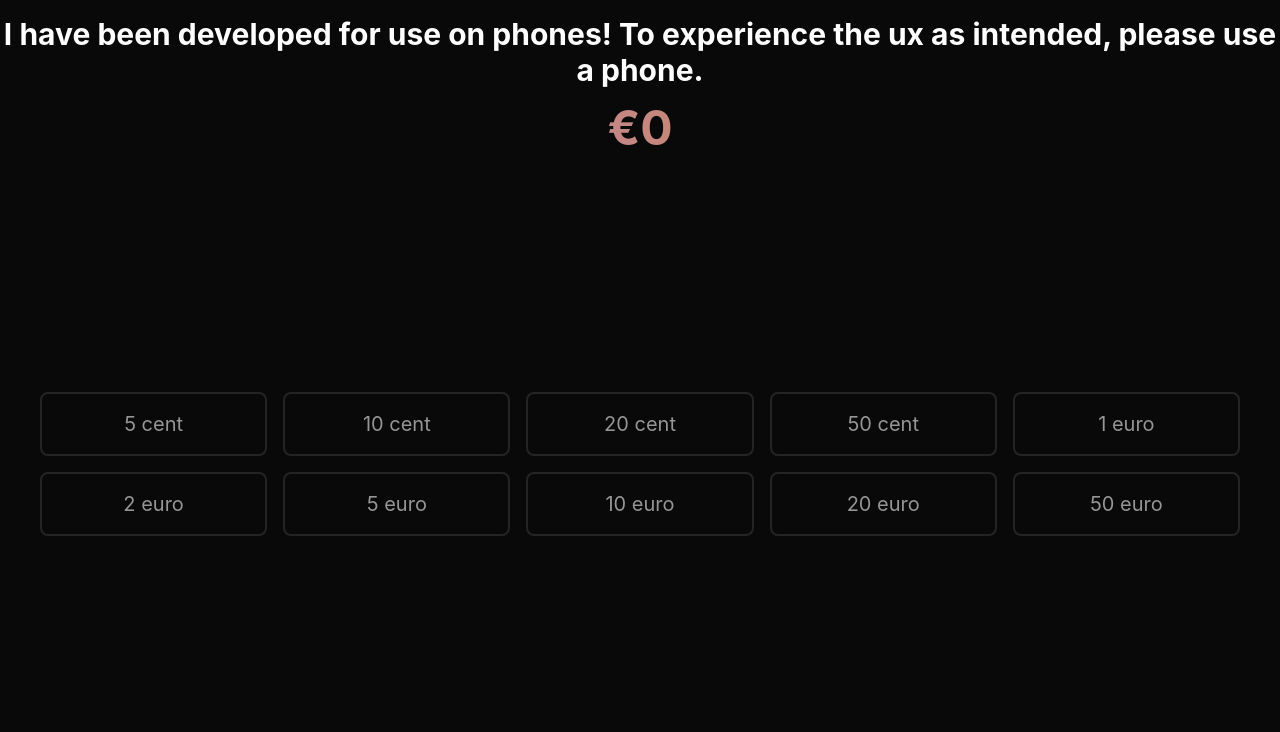
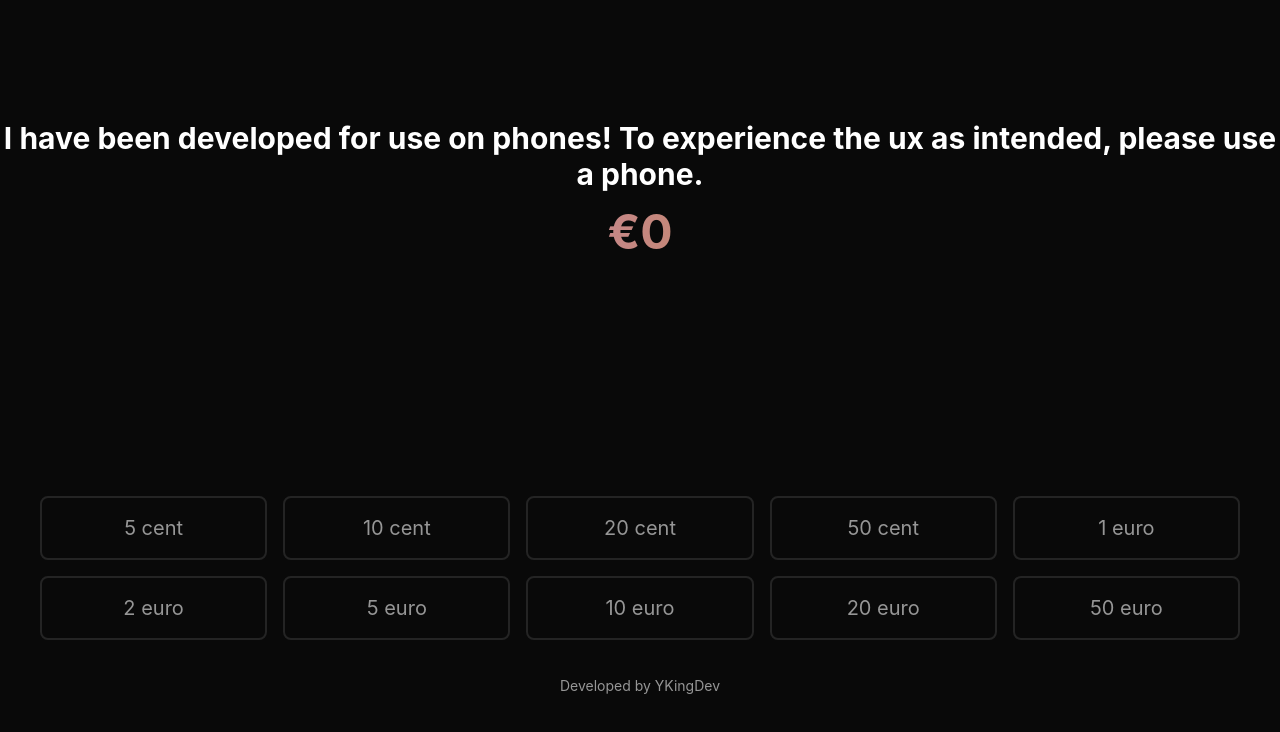
Before and after one commit to Ykingdev/Cashcalc, a React (Create React App) app: page / in a window 1280 px wide. Shown: the top 732 px of the page. Built offline with nearby package versions, Linux system fonts and the light colour scheme.

Commit message:
updated footer

```diff
--- a/src/App.js
+++ b/src/App.js
@@ -46,7 +46,7 @@ function Increment() {
         <div className="grid w-screen px-10 grid-cols-2 sm:grid-cols-3 md:grid-cols-4 lg:grid-cols-5 gap-4">
           {incrementValues.map((value, index) => (
             <button
-              className=" hover:bg-gradient-to-r hover:from-purple-400 hover:to-yellow-600 hover:text-[#090909] hover:duration-150 duration-150  bg-[#090909] border-solid border-2 border-[#242424] text-[#969696] p-3 sm:p-4 text-xl rounded-lg"
+              className=" hover:bg-gradient-to-r hover:from-purple-400 hover:to-yellow-600 hover:text-[#090909] hover:duration-150 duration-150 bg-[#090909] border-solid border-2 border-[#242424] text-[#969696] p-3 sm:p-4 text-xl rounded-lg"
               onClick={() => addToCount(value)}
               key={index}
             >
@@ -61,8 +61,11 @@ function Increment() {
 
 function App() {
   return (
-    <div className="App bg-[#090909] h-screen flex justify-center w-screen  text-white">
+    <div className="App bg-[#090909] h-screen flex flex-col justify-center w-screen  text-white">
       <Increment />
+      <footer className="text-center text-[#969696] text-sm mt-5">
+        <p>Developed by <a href="http://ykingdev.com/" className="text-[#969696] hover:text-[#090909]">YKingDev</a></p>
+      </footer>
     </div>
   );
 }
```
